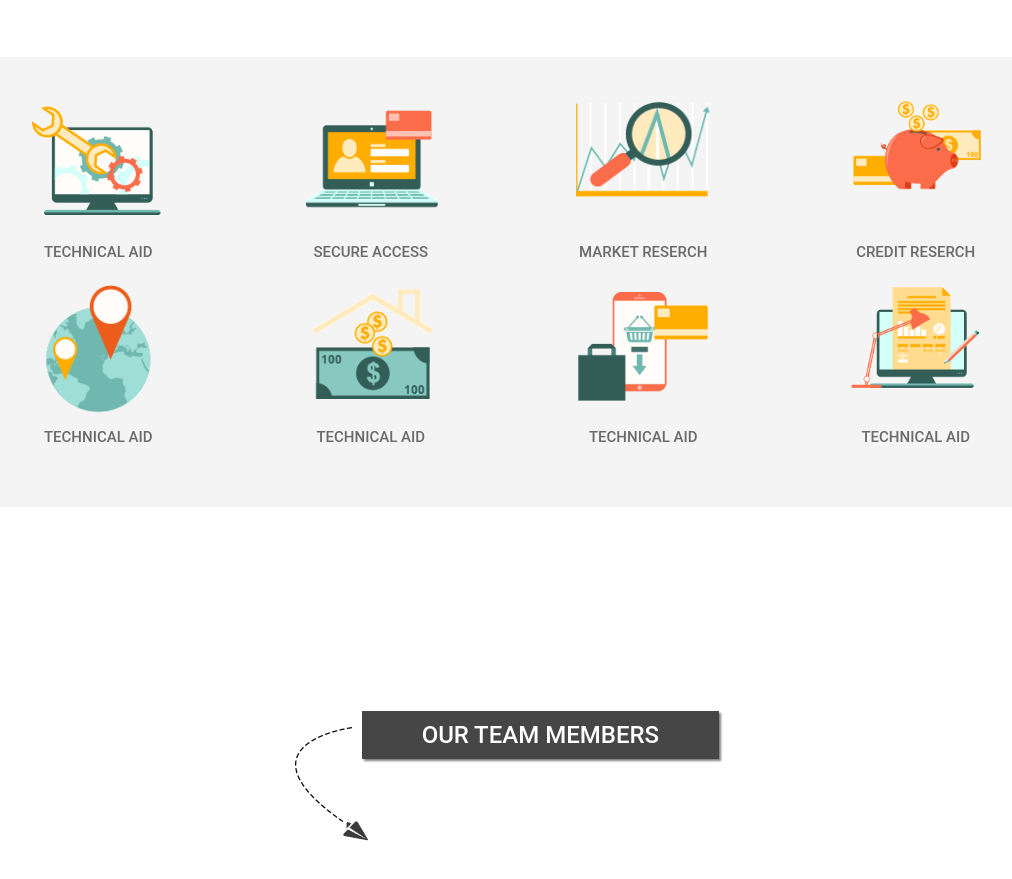
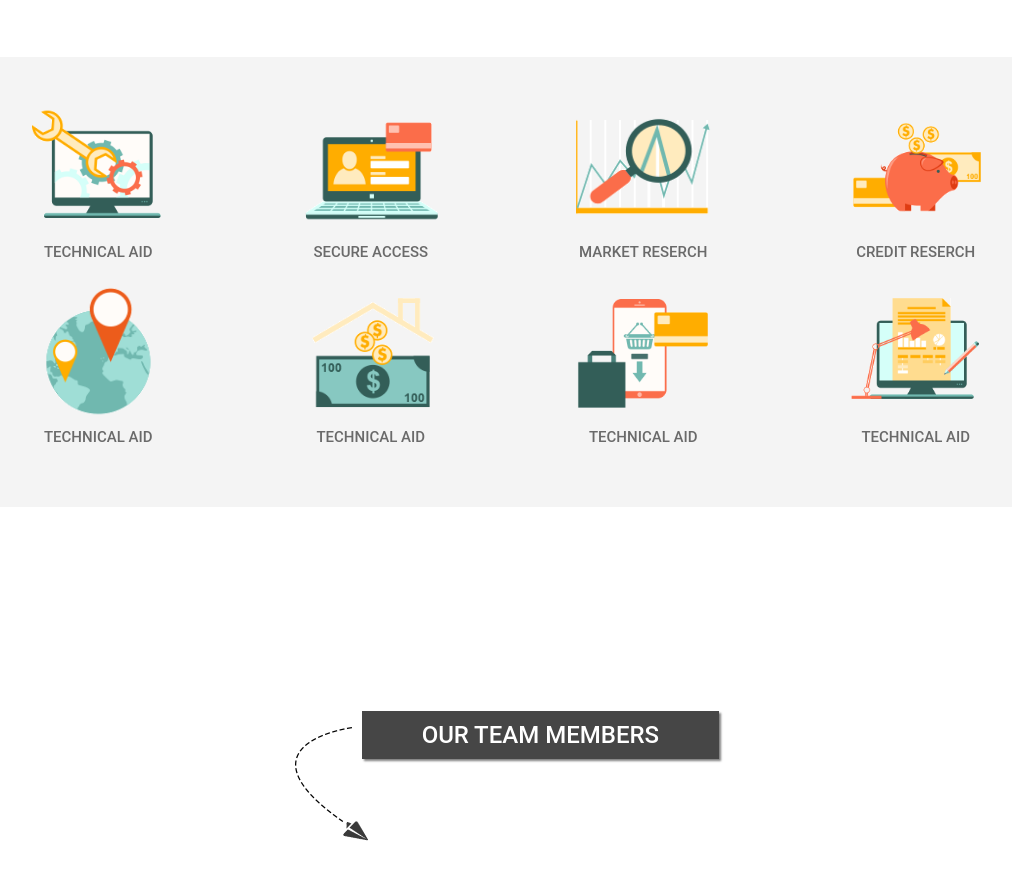
Before and after one commit to 32bitmarketing/32bitmarketing.github.io, a plain HTML site: page index.html in a window 1280 px wide. Shown: the part 6374-7253 px from the top of the page, without its empty margins (133-1145 px from the left). Drawn offline with Linux system fonts and the light colour scheme.

Commit message:
Style changes

```diff
--- a/assets/css/style.css
+++ b/assets/css/style.css
@@ -900,8 +900,10 @@ input:-ms-input-placeholder {
 }
 .project-item .project-photo{
     min-height: 140px;
-    display:block;
-    overflow:hidden;
+    overflow: hidden;
+    display: flex;
+    align-items: center;
+    justify-content: center;
 }
 .main-project .project-item h5{
     font-size:15px;
```
